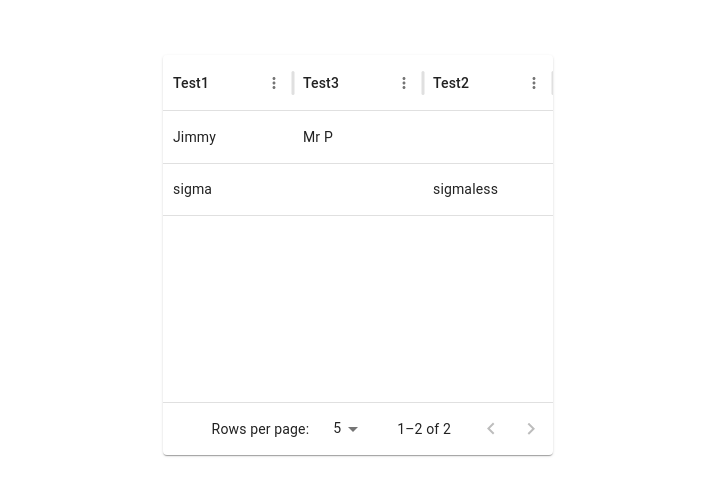
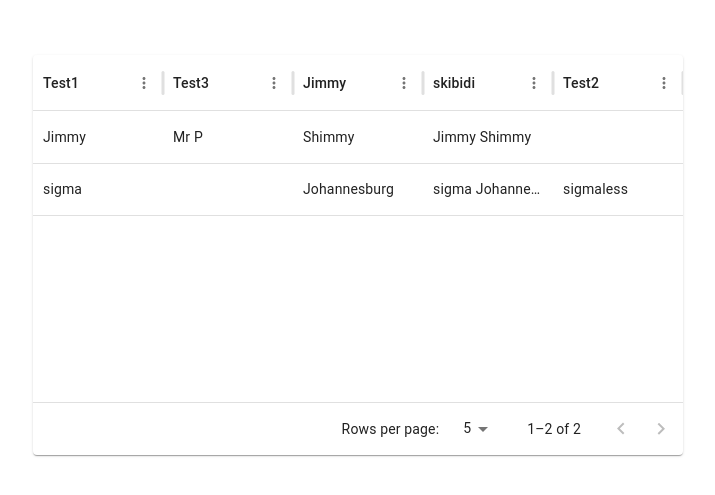
Before and after one commit to GreenBlitz/Scouting2024, a React (Vite) app: page / in a window 1280 px wide. Shown: the part 145-640 px from the top of the page, without its empty margins (282-997 px from the left). Built offline with nearby package versions, Linux system fonts and the light colour scheme.

Commit message:
Yoni - added calculations

```diff
--- a/src/strategy/StrategyApp.tsx
+++ b/src/strategy/StrategyApp.tsx
@@ -5,9 +5,12 @@ const StrategyApp: React.FC<StrategyAppProps> = () => {
   return (
     <TableChart
       matches={[
-        { Test1: "Jimmy", Test3: "Mr P" },
-        { Test1: "sigma", Test2: "sigmaless" },
+        { Test1: "Jimmy", Test3: "Mr P", Jimmy: "Shimmy" },
+        { Test1: "sigma", Test2: "sigmaless", Jimmy: "Johannesburg" },
       ]}
+      calculations={{
+        skibidi: (match) => match["Test1"] + " " + match["Jimmy"],
+      }}
       idName="Test1"
     ></TableChart>
   );
--- a/src/strategy/TableChart.tsx
+++ b/src/strategy/TableChart.tsx
@@ -6,24 +6,33 @@ const paginationModel = { page: 0, pageSize: 5 };
 
 interface TableChartProps {
   matches: Record<string, string>[];
-  calculations?: Record<string,(match: Record<string,string>) => string>;
+  calculations?: Record<string, (match: Record<string, string>) => string>;
   idName: string;
 }
 
-const TableChart: React.FC<TableChartProps> = ({ matches, idName, calculations}) => {
-  const table: Record<string, string[]> = {};
+const TableChart: React.FC<TableChartProps> = ({
+  matches,
+  idName,
+  calculations,
+}) => {
+  if (calculations) {
+    matches.forEach((match) =>
+      Object.entries(calculations).forEach(
+        ([calculationName, calculationFunction]) =>
+          (match[calculationName] = calculationFunction(match))
+      )
+    );
+  }
+  const columnNames: Set<string> = new Set<string>();
   matches.forEach((match) => {
-    Object.entries(match).forEach(([key, value]) => {
-      if (!table[key]) table[key] = [];
-      table[key] = [...table[key], value];
-    });
+    Object.keys(match).forEach((item) => columnNames.add(item));
   });
 
-  const columns: GridColDef[] = Object.keys(table).map((header) => {
-    return { field: header, headerName: header, width: 130 };
+  const columns: GridColDef[] = [...columnNames.values()].map((columnName) => {
+    return { field: columnName, headerName: columnName, width: 130 };
   });
 
-  const rows = matches.map((match) => {})
+  console.log(columnNames);
 
   return (
     <Paper sx={{ height: 400, width: "100%" }}>
```
